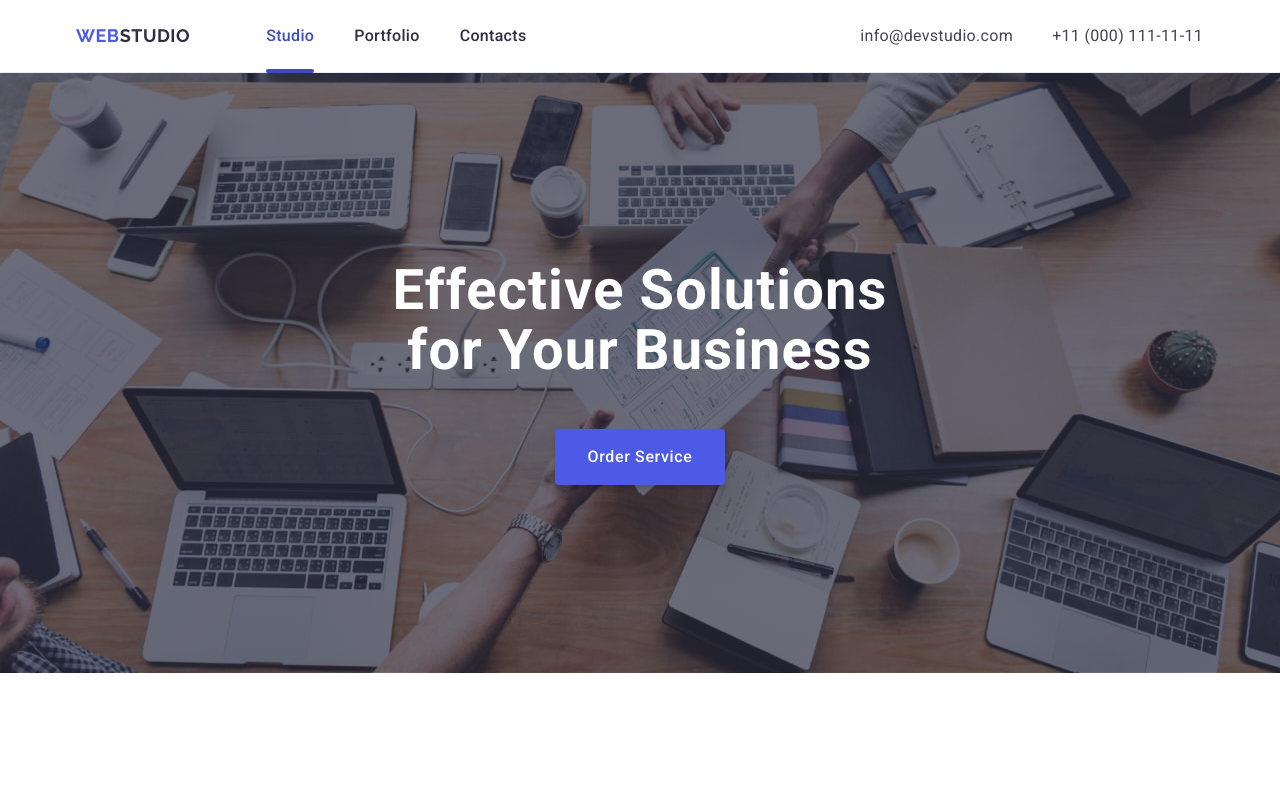
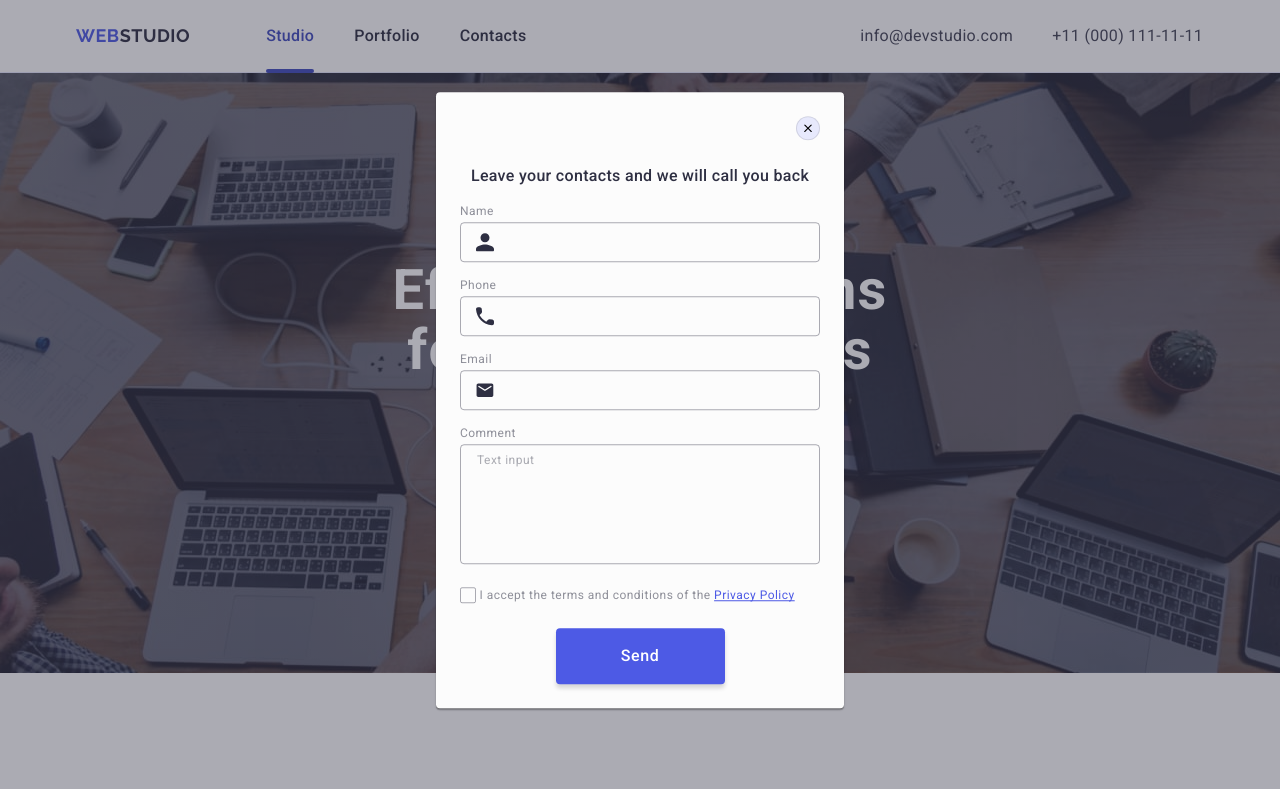
Before and after one commit to Nickolay1990/goit-markup-hw-05, a plain HTML site: page index.html in a window 1280 px wide. Shown: the top 789 px of the page. Drawn offline with nearby package versions, Linux system fonts and the light colour scheme.

Commit message:
second edits

```diff
--- a/css/styles.css
+++ b/css/styles.css
@@ -625,6 +625,7 @@ footer .team-container-list-item-card-icons {
 .modal-close:hover .icon-close,
 .modal-close:focus .icon-close {
     fill: #fff;
+    border: none;
 }
 
 .modal-title {
--- a/index.html
+++ b/index.html
@@ -687,7 +687,7 @@
 
         <!-- Modal -->
 
-        <div class="modal-overlay">
+        <div class="modal-overlay is-open">
             <div class="modal">
                 <button class="modal-close" type="button">
                     <svg class="icon-close" width="8" height="8">
```
